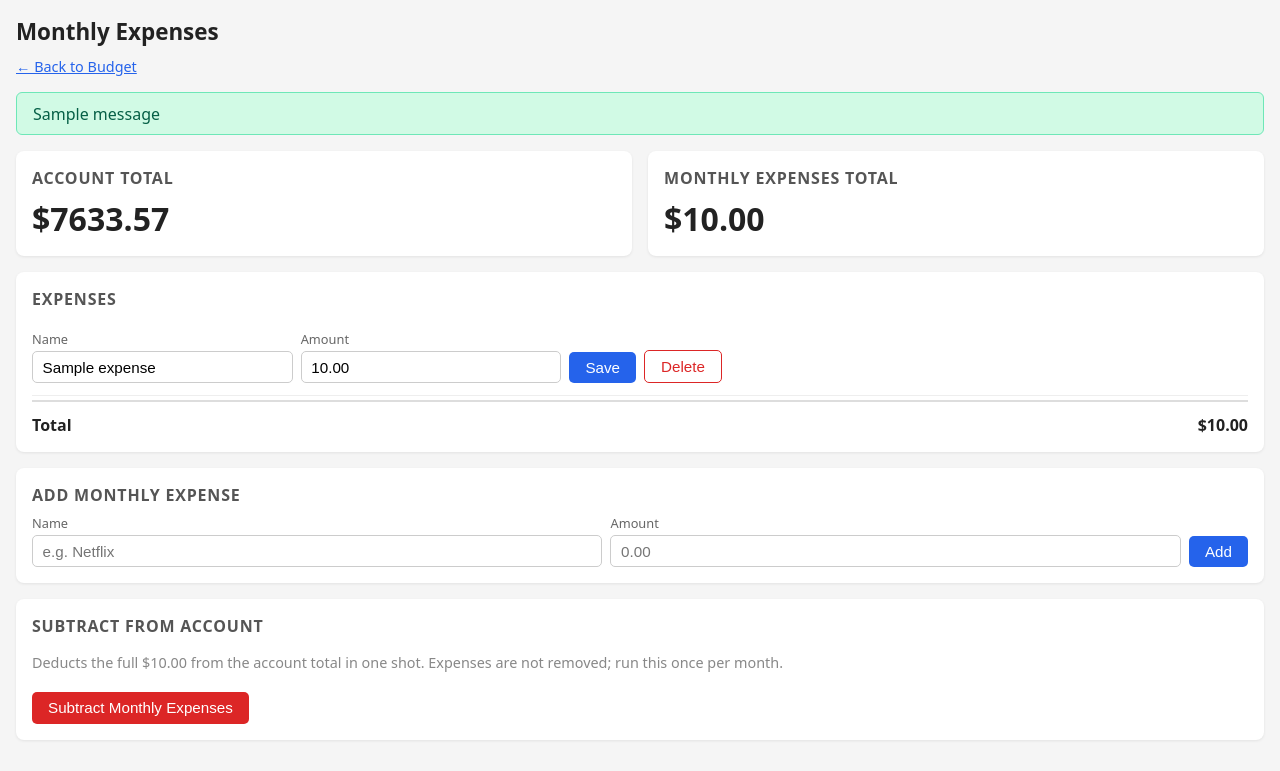
After one commit to calebafoster/budget-app, a Flask app: page /monthly-expenses in a window 1280 px wide. The commit adds this page. Shown: the top 771 px of the page. Run offline with Flask 3, Linux system fonts and the light colour scheme; a user stored in the database is signed in; data comes from the database, SQL or seed files in the repository; tables that the repository leaves empty hold one stand-in row (values such as "Sample post"); one stand-in notice (Sample message) is shown.

Commit message:
monthly expenses: dedicated page with per-item edit
Move monthly expenses off the dashboard onto GET /monthly-expenses
(templates/monthly_expenses.html): per-row inline edit form (name +
amount), delete button, add form, and the subtract button. Dashboard
now just links to it.

- functions.edit_monthly_expense(expense, name, amount) added
- delete_monthly_expense now takes a name or int id
- app.py: /edit-monthly-expense route; monthly-expense routes key on
  row id and redirect back to the page
- main.py: edit-monthly-expense subcommand; delete accepts name or id

Co-Authored-By: Claude Sonnet 5 <noreply@anthropic.com>
Claude-Session: https://claude.ai/code/session_014MzpKUxeLoekMYSBYaQiAD

```diff
--- a/app.py
+++ b/app.py
@@ -5,7 +5,8 @@ from functions import DB_PATH
 from functions import (
     add_transaction, add_deposit, add_bucket, add_to_bucket,
     move_between_buckets, set_bucket_percentage, set_total, dump_bucket, delete_bucket,
-    add_monthly_expense, delete_monthly_expense, subtract_monthly_expenses
+    add_monthly_expense, edit_monthly_expense, delete_monthly_expense,
+    subtract_monthly_expenses
 )
 
 app = Flask(__name__)
@@ -53,18 +54,31 @@ def get_data():
     transactions = cur.fetchall()
     cur.execute("SELECT id, amount, label FROM deposits ORDER BY id DESC LIMIT 20")
     deposits = cur.fetchall()
+    conn.close()
+    return dict(account_total=account_total, buckets=buckets,
+                unbucketed=unbucketed, transactions=transactions, deposits=deposits)
+
+
+def get_monthly_expenses_data():
+    conn = sqlite3.connect(DB_PATH)
+    cur = conn.cursor()
+    account_total = cur.execute("SELECT total FROM accounts WHERE name = 'total'").fetchone()[0]
     cur.execute("SELECT id, name, amount FROM monthly_expenses ORDER BY name")
     monthly_expenses = cur.fetchall()
+    conn.close()
     monthly_expenses_total = sum(row[2] for row in monthly_expenses)
-    conn.close()
-    return dict(account_total=account_total, buckets=buckets,
-                unbucketed=unbucketed, transactions=transactions, deposits=deposits,
-                monthly_expenses=monthly_expenses, monthly_expenses_total=monthly_expenses_total)
+    return dict(account_total=account_total, monthly_expenses=monthly_expenses,
+                monthly_expenses_total=monthly_expenses_total)
 
 
 @app.route("/")
 def index():
     return render_template("index.html", **get_data())
+
+
+@app.route("/monthly-expenses")
+def monthly_expenses_page():
+    return render_template("monthly_expenses.html", **get_monthly_expenses_data())
 
 
 @app.route("/add-transaction", methods=["POST"])
@@ -155,22 +169,33 @@ def add_monthly_expense_route():
     amount = float(request.form["amount"])
     add_monthly_expense(name, amount)
     flash(f'Monthly expense "{name}" ${amount:.2f} added.')
-    return redirect(url_for("index"))
+    return redirect(url_for("monthly_expenses_page"))
+
+
+@app.route("/edit-monthly-expense", methods=["POST"])
+def edit_monthly_expense_route():
+    expense_id = int(request.form["id"])
+    name = request.form["name"]
+    amount = float(request.form["amount"])
+    edit_monthly_expense(expense_id, name, amount)
+    flash(f'Monthly expense "{name}" updated to ${amount:.2f}.')
+    return redirect(url_for("monthly_expenses_page"))
 
 
 @app.route("/delete-monthly-expense", methods=["POST"])
 def delete_monthly_expense_route():
-    name = request.form["name"]
-    delete_monthly_expense(name)
+    expense_id = int(request.form["id"])
+    name = request.form.get("name", "")
+    delete_monthly_expense(expense_id)
     flash(f'Monthly expense "{name}" deleted.')
-    return redirect(url_for("index"))
+    return redirect(url_for("monthly_expenses_page"))
 
 
 @app.route("/subtract-monthly-expenses", methods=["POST"])
 def subtract_monthly_expenses_route():
     subtracted = subtract_monthly_expenses()
     flash(f"Subtracted ${subtracted:.2f} in monthly expenses from the account total.")
-    return redirect(url_for("index"))
+    return redirect(url_for("monthly_expenses_page"))
 
 
 if __name__ == "__main__":
--- /dev/null
+++ b/templates/monthly_expenses.html
@@ -0,0 +1,109 @@
+<!doctype html>
+<html lang="en">
+<head>
+  <meta charset="utf-8">
+  <meta name="viewport" content="width=device-width, initial-scale=1">
+  <title>Monthly Expenses</title>
+  <style>
+    * { box-sizing: border-box; margin: 0; padding: 0; }
+    body { font-family: system-ui, sans-serif; background: #f5f5f5; color: #222; padding: 1rem; }
+    h1 { font-size: 1.4rem; margin-bottom: 0.5rem; }
+    h2 { font-size: 1rem; margin-bottom: 0.5rem; color: #555; text-transform: uppercase; letter-spacing: 0.05em; }
+    a { color: #2563eb; }
+    .back { display: inline-block; margin-bottom: 1rem; font-size: 0.9rem; }
+    .card { background: white; border-radius: 8px; padding: 1rem; margin-bottom: 1rem; box-shadow: 0 1px 3px rgba(0,0,0,0.08); }
+    .big { font-size: 2rem; font-weight: bold; }
+    .row { display: flex; gap: 1rem; flex-wrap: wrap; }
+    .row .card { flex: 1; min-width: 140px; }
+    form { display: flex; flex-wrap: wrap; gap: 0.5rem; align-items: flex-end; }
+    input { padding: 0.4rem 0.6rem; border: 1px solid #ccc; border-radius: 5px; font-size: 0.95rem; width: 100%; }
+    .field { display: flex; flex-direction: column; gap: 0.2rem; flex: 1; min-width: 90px; }
+    label { font-size: 0.8rem; color: #666; }
+    button { padding: 0.45rem 1rem; background: #2563eb; color: white; border: none; border-radius: 5px; cursor: pointer; font-size: 0.95rem; white-space: nowrap; }
+    button:active { background: #1d4ed8; }
+    button.danger { background: #dc2626; }
+    button.ghost { background: none; color: #dc2626; border: 1px solid #dc2626; }
+    .flash { background: #d1fae5; border: 1px solid #6ee7b7; color: #065f46; padding: 0.6rem 1rem; border-radius: 6px; margin-bottom: 1rem; }
+    .expense { border-bottom: 1px solid #eee; padding: 0.75rem 0; }
+    .expense:last-of-type { border-bottom: none; }
+    .expense-forms { display: flex; gap: 0.5rem; align-items: flex-end; flex-wrap: wrap; }
+    .expense-forms form { flex: 1; min-width: 220px; }
+    .total-line { display: flex; justify-content: space-between; font-weight: bold; padding-top: 0.75rem; border-top: 2px solid #ddd; margin-top: 0.25rem; }
+    .empty { color: #888; font-size: 0.9rem; padding: 0.5rem 0; }
+  </style>
+</head>
+<body>
+
+<h1>Monthly Expenses</h1>
+<a class="back" href="/">&larr; Back to Budget</a>
+
+{% for msg in get_flashed_messages() %}
+  <div class="flash">{{ msg }}</div>
+{% endfor %}
+
+<div class="row">
+  <div class="card">
+    <h2>Account Total</h2>
+    <div class="big">${{ "%.2f"|format(account_total) }}</div>
+  </div>
+  <div class="card">
+    <h2>Monthly Expenses Total</h2>
+    <div class="big">${{ "%.2f"|format(monthly_expenses_total) }}</div>
+  </div>
+</div>
+
+<div class="card">
+  <h2>Expenses</h2>
+
+  {% if not monthly_expenses %}
+    <p class="empty">No monthly expenses yet.</p>
+  {% endif %}
+
+  {% for id, name, amount in monthly_expenses %}
+  <div class="expense">
+    <div class="expense-forms">
+      <form method="post" action="/edit-monthly-expense">
+        <input type="hidden" name="id" value="{{ id }}">
+        <div class="field"><label>Name</label><input name="name" value="{{ name }}" required></div>
+        <div class="field"><label>Amount</label><input name="amount" type="number" step="0.01" value="{{ "%.2f"|format(amount) }}" required></div>
+        <button type="submit">Save</button>
+      </form>
+      <form method="post" action="/delete-monthly-expense"
+            onsubmit="return confirm('Delete monthly expense &quot;{{ name }}&quot;?')">
+        <input type="hidden" name="id" value="{{ id }}">
+        <input type="hidden" name="name" value="{{ name }}">
+        <button type="submit" class="ghost">Delete</button>
+      </form>
+    </div>
+  </div>
+  {% endfor %}
+
+  <div class="total-line">
+    <span>Total</span>
+    <span>${{ "%.2f"|format(monthly_expenses_total) }}</span>
+  </div>
+</div>
+
+<div class="card">
+  <h2>Add Monthly Expense</h2>
+  <form method="post" action="/add-monthly-expense">
+    <div class="field"><label>Name</label><input name="name" required placeholder="e.g. Netflix"></div>
+    <div class="field"><label>Amount</label><input name="amount" type="number" step="0.01" required placeholder="0.00"></div>
+    <button type="submit">Add</button>
+  </form>
+</div>
+
+<div class="card">
+  <h2>Subtract From Account</h2>
+  <p class="empty" style="margin-bottom:0.75rem">
+    Deducts the full ${{ "%.2f"|format(monthly_expenses_total) }} from the account total in one shot.
+    Expenses are not removed; run this once per month.
+  </p>
+  <form method="post" action="/subtract-monthly-expenses"
+        onsubmit="return confirm('Subtract ${{ "%.2f"|format(monthly_expenses_total) }} from the account total?')">
+    <button type="submit" class="danger">Subtract Monthly Expenses</button>
+  </form>
+</div>
+
+</body>
+</html>
```
Also changed, not shown: CLAUDE.md (+5 -2 lines), functions.py (+24 -2 lines), main.py (+11 -2 lines), templates/index.html (+1 -37 lines).
